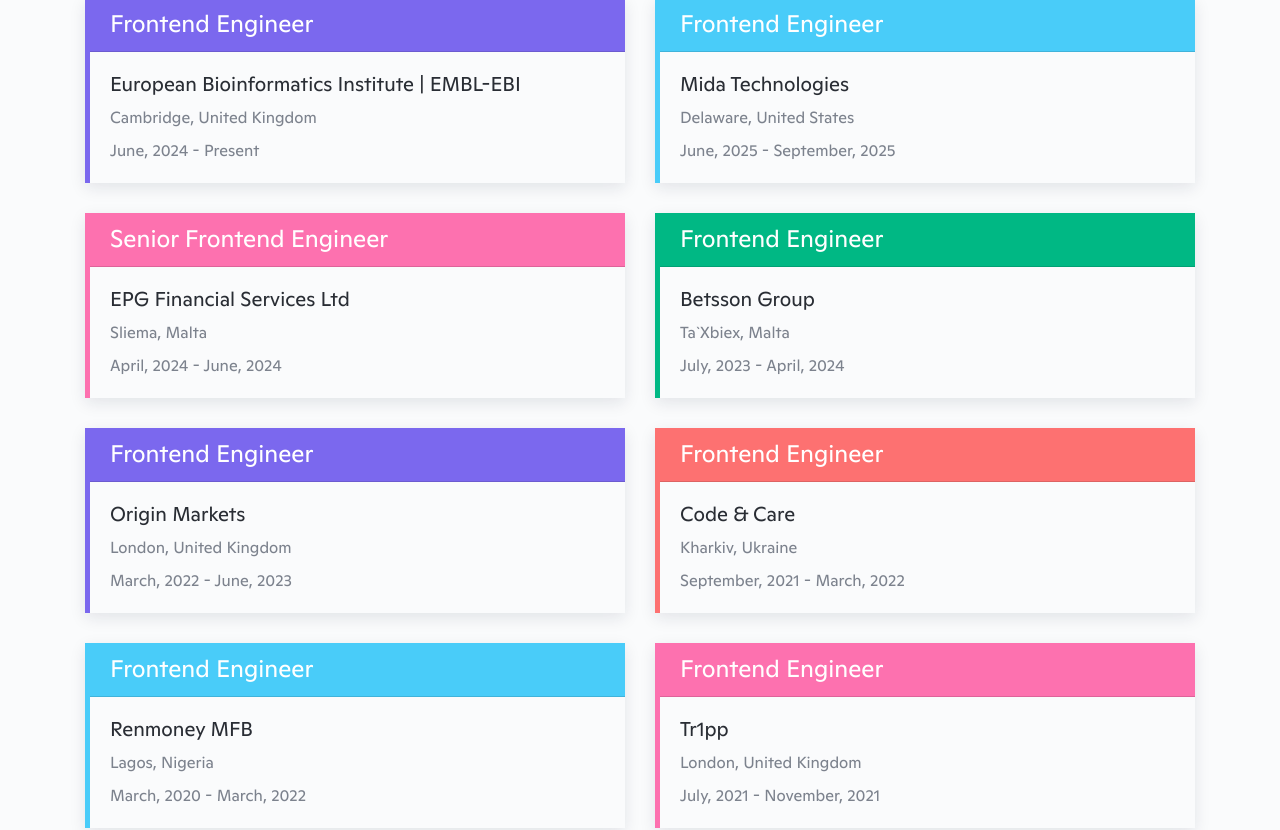
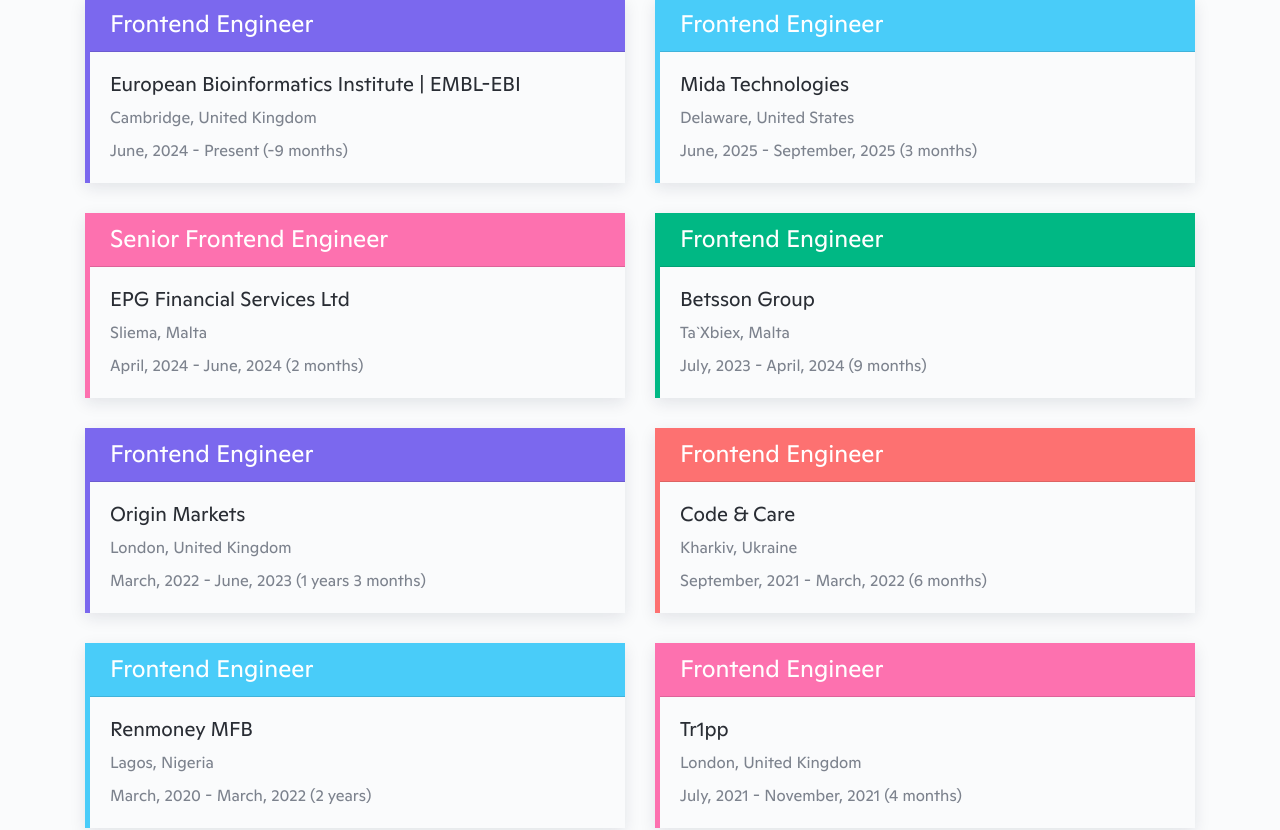
Before and after one commit to lawaldare/new-protfolio, an Angular app: page /about in a window 1280 px wide. Shown: the part 880-1710 px from the top of the page. Built offline with nearby package versions, Linux system fonts and the light colour scheme; a web font is replaced by a local one.

Commit message:
added time summary

```diff
--- a/package.json
+++ b/package.json
@@ -28,6 +28,7 @@
     "bootstrap": "^4.3.1",
     "express": "^5.1.0",
     "jquery": "^3.4.1",
+    "moment": "^2.30.1",
     "popper.js": "^1.16.0",
     "rxjs": "^7.8.2",
     "t-writer.js": "^1.0.4",
@@ -43,6 +44,7 @@
     "@types/express": "^5.0.1",
     "@types/jasmine": "~3.3.8",
     "@types/jasminewd2": "~2.0.3",
+    "@types/moment": "^2.11.29",
     "@types/node": "^20.17.19",
     "istanbul-lib-instrument": "^6.0.3",
     "jasmine-core": "^6.1.0",
--- a/src/app/components/about/about.component.ts
+++ b/src/app/components/about/about.component.ts
@@ -18,6 +18,8 @@ export interface Job {
   location: string;
   date: string;
   themeColor: string;
+  dateStart: string;
+  dateEnd: string;
 }
 
 export interface ContactIcon {
@@ -31,7 +33,6 @@ export interface ContactIcon {
   styleUrls: ["./about.component.scss"],
   imports: [JobCardComponent, ContactIconComponent],
   changeDetection: ChangeDetectionStrategy.Eager,
-  standalone: true,
 })
 export class AboutComponent implements OnInit {
   public jobs = signal<Job[]>([]);
@@ -58,7 +59,7 @@ export class AboutComponent implements OnInit {
     });
   }
 
-  toggleContent() {
+  public toggleContent(): void {
     this.showRemainingContents.update((value) => !value);
   }
 }
--- a/src/app/components/job-card/job-card.component.html
+++ b/src/app/components/job-card/job-card.component.html
@@ -8,6 +8,6 @@
   <div class="card-body">
     <h5 class="card-title">{{ job().companyName }}</h5>
     <h6 class="card-title">{{ job().location }}</h6>
-    <p class="card-text muted">{{ job().date }}</p>
+    <p class="card-text muted">{{ job().date }} ({{ timeSummary() }})</p>
   </div>
 </div>
--- a/src/app/components/job-card/job-card.component.ts
+++ b/src/app/components/job-card/job-card.component.ts
@@ -1,15 +1,37 @@
-import { ChangeDetectionStrategy, Component, input } from "@angular/core";
+import {
+  Component,
+  input,
+  OnChanges,
+  signal,
+  SimpleChanges,
+} from "@angular/core";
 import { Job } from "../about/about.component";
 import { NgStyle } from "@angular/common";
+import moment from "moment";
 
 @Component({
   selector: "app-job-card",
   templateUrl: "./job-card.component.html",
   styleUrls: ["./job-card.component.scss"],
   imports: [NgStyle],
-  standalone: true,
-  changeDetection: ChangeDetectionStrategy.OnPush,
 })
-export class JobCardComponent {
+export class JobCardComponent implements OnChanges {
   public readonly job = input.required<Job>();
+  public timeSummary = signal<string>("");
+
+  ngOnChanges(changes: SimpleChanges): void {
+    const job = changes["job"].currentValue;
+    const startDate = new Date(job.dateStart);
+    const endDate = job.dateEnd ? new Date(job.dateEnd) : new Date();
+    const totalMonths = moment(endDate).diff(moment(startDate), "months");
+    const years = Math.floor(totalMonths / 12);
+    const months = totalMonths % 12;
+    const timeSummary =
+      years > 0 && months > 0
+        ? `${years} years ${months} months`
+        : years > 0 && months === 0
+          ? `${years} years`
+          : `${months} months`;
+    this.timeSummary.set(timeSummary);
+  }
 }
--- a/src/db/db.ts
+++ b/src/db/db.ts
@@ -247,6 +247,8 @@ export const jobs = [
     companyName: "European Bioinformatics Institute | EMBL-EBI",
     location: "Cambridge, United Kingdom",
     date: "June, 2024 - Present",
+    dateStart: "2024-06-01",
+    dateEnd: "",
     themeColor: "#7b68ee",
   },
   {
@@ -254,6 +256,8 @@ export const jobs = [
     companyName: "Mida Technologies",
     location: "Delaware, United States",
     date: "June, 2025 - September, 2025",
+    dateStart: "2025-06-01",
+    dateEnd: "2025-09-30",
     themeColor: "#49ccf9",
   },
   {
@@ -261,6 +265,8 @@ export const jobs = [
     companyName: "EPG Financial Services Ltd",
     location: "Sliema, Malta",
     date: "April, 2024 - June, 2024",
+    dateStart: "2024-04-01",
+    dateEnd: "2024-06-30",
     themeColor: "#fd71af",
   },
   {
@@ -268,6 +274,8 @@ export const jobs = [
     companyName: "Betsson Group",
     location: "Ta`Xbiex, Malta",
     date: "July, 2023 - April, 2024",
+    dateStart: "2023-07-01",
+    dateEnd: "2024-04-30",
     themeColor: "#00b884",
   },
   {
@@ -275,6 +283,8 @@ export const jobs = [
     companyName: "Origin Markets",
     location: "London, United Kingdom",
     date: "March, 2022 - June, 2023",
+    dateStart: "2022-03-01",
+    dateEnd: "2023-06-30",
     themeColor: "#7b68ee",
   },
   {
@@ -282,6 +292,8 @@ export const jobs = [
     companyName: "Code & Care",
     location: "Kharkiv, Ukraine",
     date: "September, 2021 - March, 2022",
+    dateStart: "2021-09-01",
+    dateEnd: "2022-03-31",
     themeColor: "#fd7171",
   },
   {
@@ -289,6 +301,8 @@ export const jobs = [
     companyName: "Renmoney MFB",
     location: "Lagos, Nigeria",
     date: "March, 2020 - March, 2022",
+    dateStart: "2020-03-01",
+    dateEnd: "2022-03-31",
     themeColor: "#49ccf9",
   },
   {
@@ -296,6 +310,8 @@ export const jobs = [
     companyName: "Tr1pp",
     location: "London, United Kingdom",
     date: "July, 2021 - November, 2021",
+    dateStart: "2021-07-01",
+    dateEnd: "2021-11-30",
     themeColor: "#fd71af",
   },
   {
@@ -303,6 +319,8 @@ export const jobs = [
     companyName: "NXT Factor",
     location: "New York, USA",
     date: "October, 2019 - June, 2021",
+    dateStart: "2019-10-01",
+    dateEnd: "2021-06-30",
     themeColor: "#ffc800",
   },
   {
@@ -310,6 +328,8 @@ export const jobs = [
     companyName: "Terragon Group",
     location: "Lagos, Nigeria",
     date: "June, 2019 - February, 2020",
+    dateStart: "2019-07-01",
+    dateEnd: "2020-02-28",
     themeColor: "#fd7171",
   },
   {
@@ -317,6 +337,8 @@ export const jobs = [
     companyName: "Phoebestar Royalty Schools",
     location: "Osogbo, Nigeria",
     date: "October 2014 - July 2018",
+    dateStart: "2014-10-01",
+    dateEnd: "2018-07-31",
     themeColor: "#49ccf9",
   },
 ];
```
Also changed, not shown: 1 other file (tests, documents, lock files or other folders).
